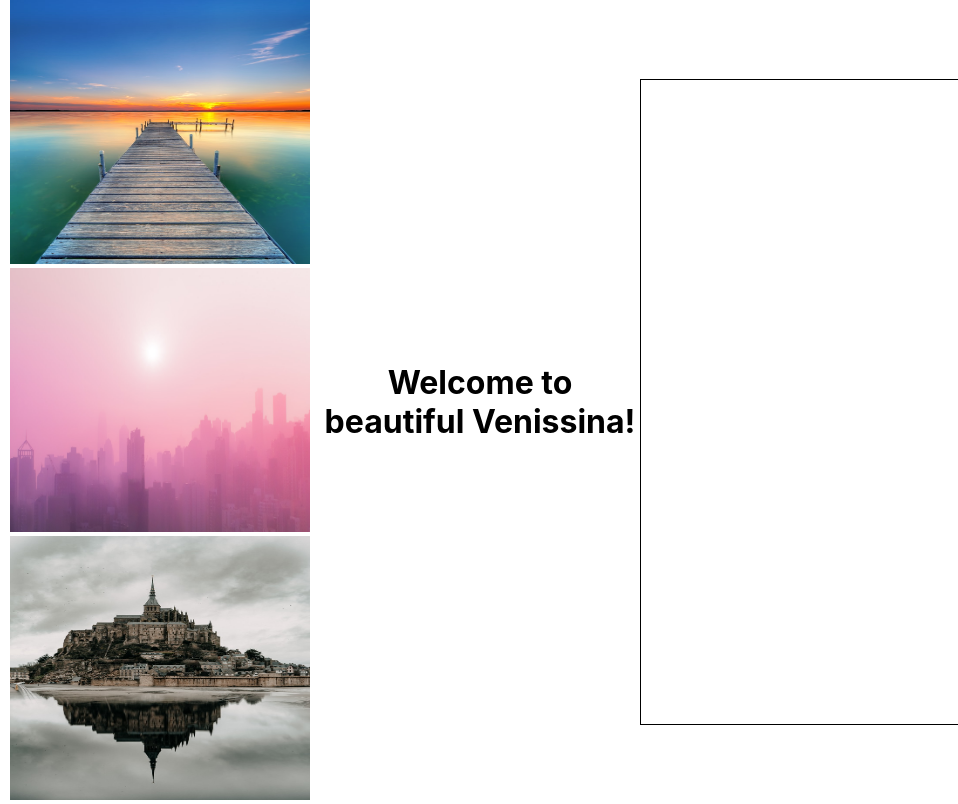
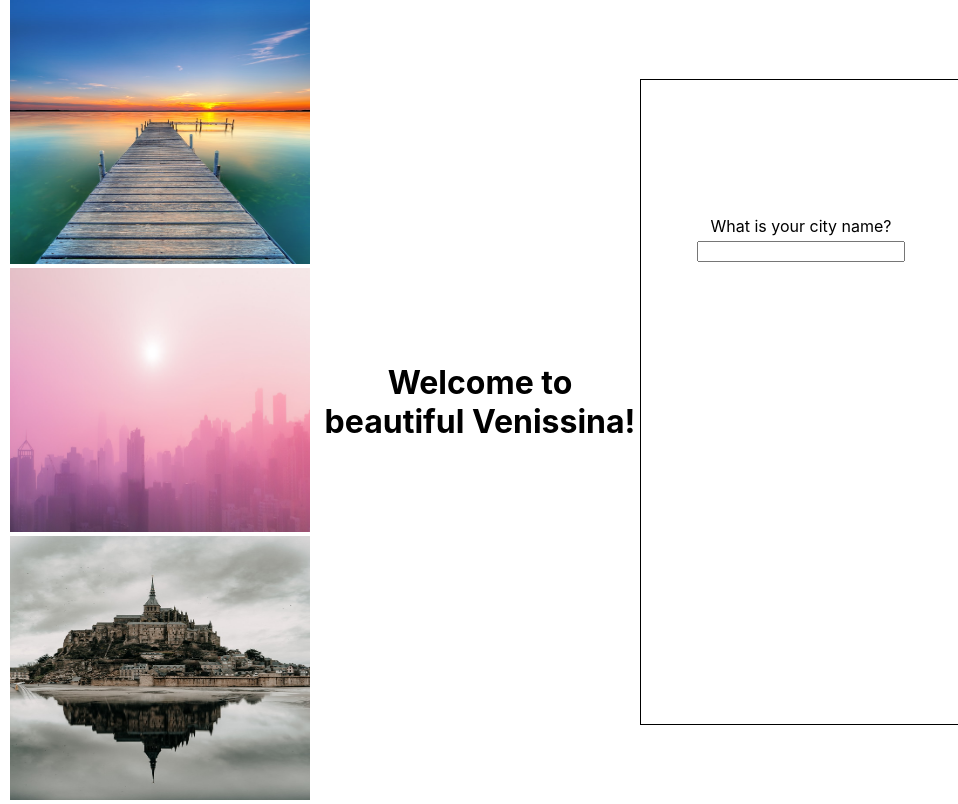
Before and after one commit to alicehsing/react-city-builder-half-baked, a React (Create React App) app: page / in a window 1280 px wide. Shown: the whole page, without its empty margins (0-958 px from the left). Built offline with nearby package versions, Linux system fonts and the light colour scheme.

Commit message:
on typing in the city name, city name chagnes with each keystroke

```diff
--- a/src/App.js
+++ b/src/App.js
@@ -32,6 +32,7 @@ function App() {
       </h1>
       <div className='bottom'>
         {/* here, the CityNameInput component takes in the setCityName state handler function */}
+        <CityNameInput setCityName={setCityName} />
         <section className='dropdowns'>
           {/*
           render all three Dropdown components (WaterfrontDropdown, SkylineDropdown, CastleDropdown) here.
--- a/src/CityNameInput.js
+++ b/src/CityNameInput.js
@@ -1,12 +1,15 @@
 import React from 'react';
 
-export default function CityNameInput(props) {
+export default function CityNameInput({ setCityName }) {
+  {/* this component should have a prop called setCityName, which is a function */}
+  function handleChange(e) {
+    setCityName(e.target.value);
+  }
   return (
     <section>
       What is your city name?
-      {/* this component should have a prop called setCityName, which is a function */}
       {/* on change, this component should use e.target.value to pass the correct id to the setCityName function */}
-      <input />
+      <input onChange={handleChange} />
     </section>
   );
 }
```
